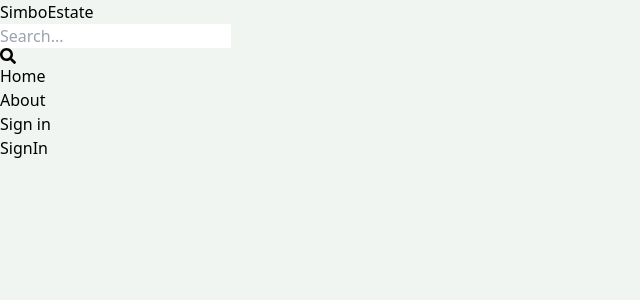
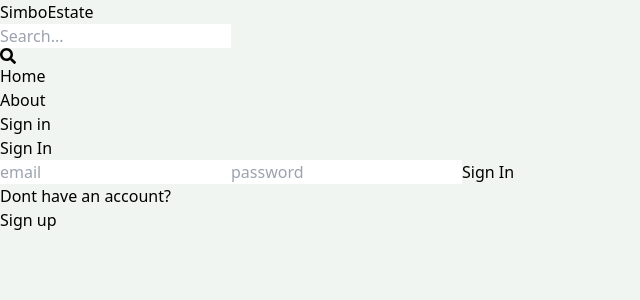
Before and after one commit to Simbo-Fekadu/Estate, a React (Vite) app in the folder client/: page /sign-in in a window 1280 px wide. Shown: the top 300 px of the page, without its empty margins (0-640 px from the left). Built offline with nearby package versions, Linux system fonts and the light colour scheme.

Commit message:
Sign in page full

```diff
--- a/client/src/pages/SignIn.jsx
+++ b/client/src/pages/SignIn.jsx
@@ -1,9 +1,79 @@
-import React from 'react'
+import { useState } from "react";
+import { Link, useNavigate } from "react-router-dom";
 
 const SignIn = () => {
+  const [formData, setFormData] = useState({});
+  const [error, setError] = useState(null);
+  const [loading, setLoading] = useState(false);
+  const navigate = useNavigate();
+  const handleChange = (e) => {
+    setFormData({
+      ...formData,
+      [e.target.id]: e.target.value,
+    });
+  };
+
+  const handleSubmit = async (e) => {
+    e.preventDefault();
+    try {
+      setLoading(true);
+      const res = await fetch("/api/auth/signin", {
+        method: "POST",
+        headers: {
+          "Content-Type": "application/json",
+        },
+        body: JSON.stringify(formData),
+      });
+
+      const data = await res.json();
+      console.log(data);
+      if (data.success === false) {
+        setError(data.message);
+        setLoading(false);
+        return;
+      }
+      setLoading(false);
+      setError(null);
+      navigate("/");
+    } catch (error) {
+      setLoading(false);
+      setError(error.message);
+    }
+  };
   return (
-    <div>SignIn</div>
-  )
-}
+    <div className="p-3 max-w-lg mx-auto">
+      <h1 className="text-3xl text-center font-semibold my-7">Sign In</h1>
+      <form onSubmit={handleSubmit} action="" className="flex flex-col gap-4">
+        <input
+          type="email"
+          id="email"
+          placeholder="email"
+          className="border p-3 rounded-lg"
+          onChange={handleChange}
+        />
+        <input
+          type="password"
+          id="password"
+          placeholder="password"
+          className="border p-3 rounded-lg"
+          onChange={handleChange}
+        />
+        <button
+          disabled={loading}
+          className="bg-slate-700 text-white p-3 rounded-lg uppercase hover:opacity-95 disabled:opacity-70"
+        >
+          {loading ? "Loading..." : "Sign In"}
+        </button>
+      </form>
+      <div className="flex gap-2 mt-5">
+        <p>Dont have an account?</p>
+        <Link to={"/sign-up"}>
+          <span className="text-blue-700">Sign up</span>
+        </Link>
+      </div>
+      {error && <p className="text-red-500 mt-5">{error}</p>}
+    </div>
+  );
+};
 
-export default SignIn
+export default SignIn;
--- a/client/src/pages/SignUp.jsx
+++ b/client/src/pages/SignUp.jsx
@@ -74,7 +74,7 @@
       </form>
       <div className="flex gap-2 mt-5">
         <p>Have an account?</p>
-        <Link to={"./sign-in"}>
+        <Link to={"/sign-in"}>
           <span className="text-blue-700">Sign in</span>
         </Link>
       </div>
```
